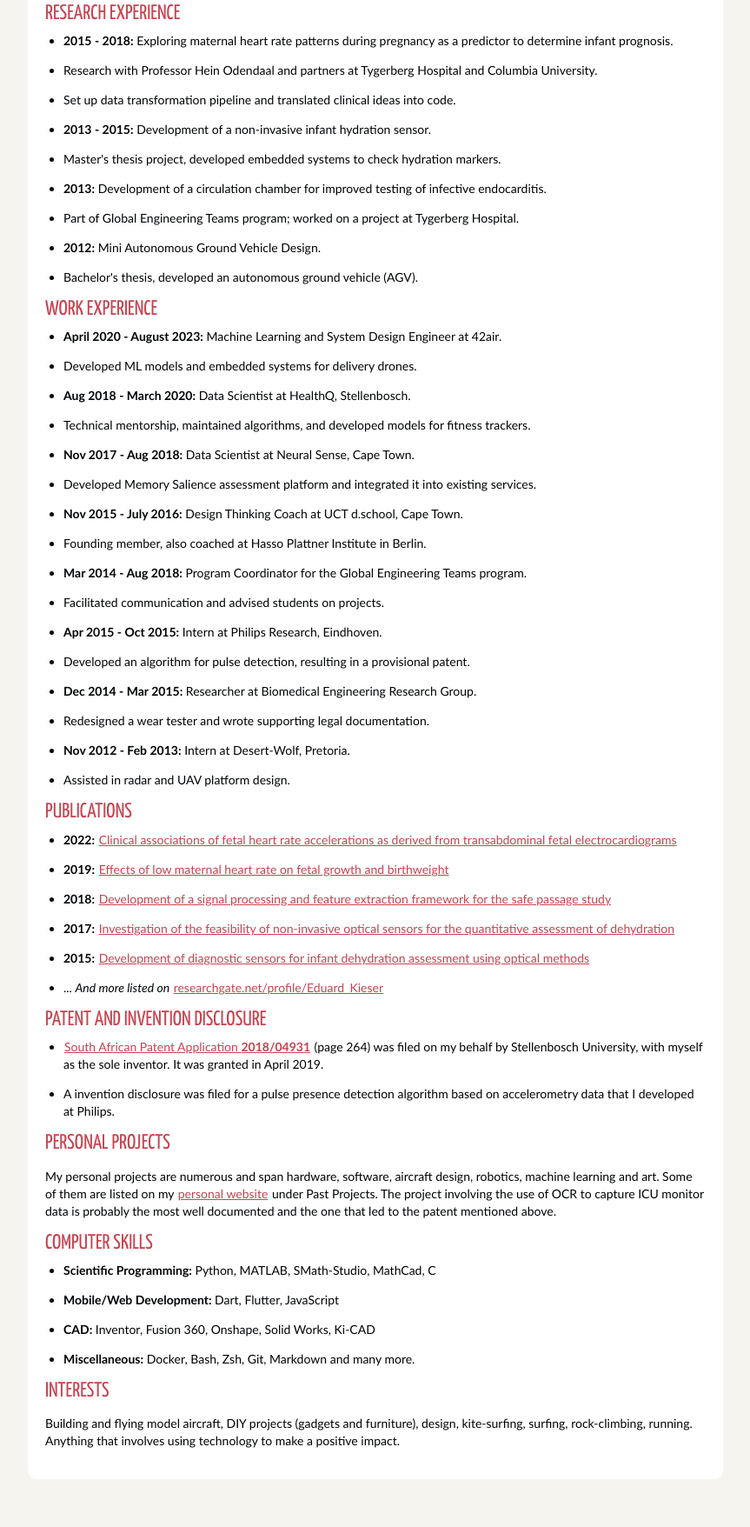
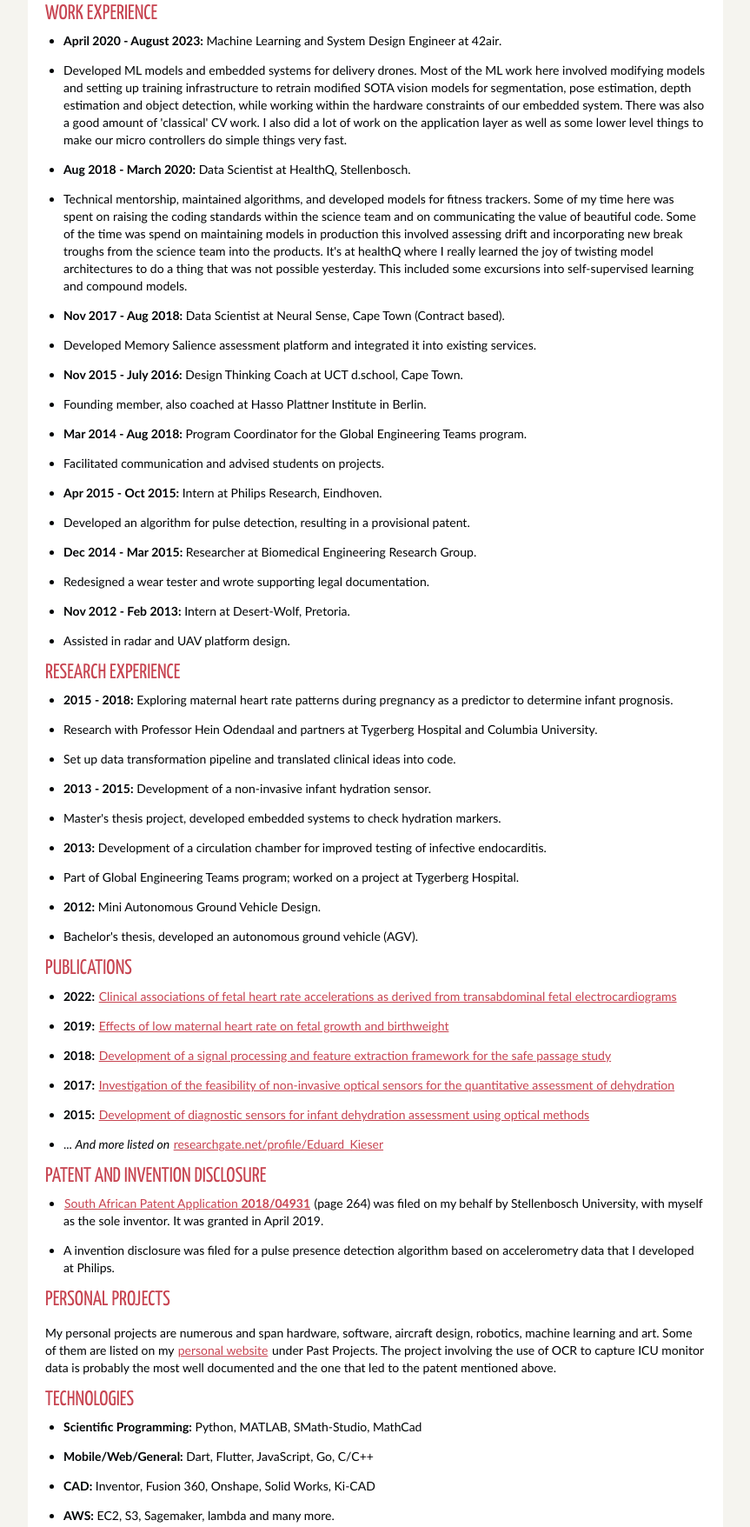
Before and after one commit to eduardkieser/eduardkieser.github.io, a plain HTML site: page category/resume.html in a window 1280 px wide. Shown: the part 784-2540 px from the top of the page at 87% size, without its empty margins (208-1071 px from the left). Drawn offline with Linux system fonts and the light colour scheme; a web font is replaced by a local one.

Commit message:
auto commit

```diff
--- a/category/resume.html
+++ b/category/resume.html
@@ -47,11 +47,30 @@
 <li><strong>Licenses:</strong> Driver’s (B), RPAS (Fixed Wing and Multi-Rotor Drone Pilot License)</li>
 </ul>
 <h2>PROFILE</h2>
-<p>I am a competent and motivated Researcher, Engineer, Data Scientist, and Design Thinker. I enjoy working in a team and learn quickly.</p>
+<p>I am a competent and motivated Engineer, Data Scientist, and Design Thinker. I have over 8 years of experience in applying technology to solve complex problems in healthcare, automation, and aviation. I enjoy working in a team and I learn quickly.  </p>
 <h2>EDUCATION</h2>
 <ul>
 <li><strong>2013 - 2015:</strong> Master of Engineering (MEng, Mechatronics), Stellenbosch University, South Africa. (Cum-Laude)</li>
 <li><strong>2009 - 2012:</strong> Bachelor of Engineering (BEng, Mechatronics), Stellenbosch University, South Africa.</li>
+</ul>
+<h2>WORK EXPERIENCE</h2>
+<ul>
+<li><strong>April 2020 - August 2023:</strong> Machine Learning and System Design Engineer at 42air.</li>
+<li>Developed ML models and embedded systems for delivery drones. Most of the ML work here involved modifying models and setting up training infrastructure to retrain modified SOTA vision models for segmentation, pose estimation, depth estimation and object detection, while working within the hardware constraints of our embedded system. There was also a good amount of 'classical' CV work. I also did a lot of work on the application layer as well as some lower level things to make our micro controllers do simple things very fast.</li>
+<li><strong>Aug 2018 - March 2020:</strong> Data Scientist at HealthQ, Stellenbosch.</li>
+<li>Technical mentorship, maintained algorithms, and developed models for fitness trackers. Some of my time here was spent on raising the coding standards within the science team and on communicating the value of beautiful code. Some of the time was spend on maintaining models in production this involved assessing drift and incorporating new break troughs from the science team into the products. It's at healthQ where I really learned the joy of twisting model architectures to do a thing that was not possible yesterday. This included some excursions into self-supervised learning and compound models.</li>
+<li><strong>Nov 2017 - Aug 2018:</strong> Data Scientist at Neural Sense, Cape Town (Contract based).</li>
+<li>Developed Memory Salience assessment platform and integrated it into existing services.</li>
+<li><strong>Nov 2015 - July 2016:</strong> Design Thinking Coach at UCT d.school, Cape Town.</li>
+<li>Founding member, also coached at Hasso Plattner Institute in Berlin.</li>
+<li><strong>Mar 2014 - Aug 2018:</strong> Program Coordinator for the Global Engineering Teams program.</li>
+<li>Facilitated communication and advised students on projects.</li>
+<li><strong>Apr 2015 - Oct 2015:</strong> Intern at Philips Research, Eindhoven.</li>
+<li>Developed an algorithm for pulse detection, resulting in a provisional patent.</li>
+<li><strong>Dec 2014 - Mar 2015:</strong> Researcher at Biomedical Engineering Research Group.</li>
+<li>Redesigned a wear tester and wrote supporting legal documentation.</li>
+<li><strong>Nov 2012 - Feb 2013:</strong> Intern at Desert-Wolf, Pretoria.</li>
+<li>Assisted in radar and UAV platform design.</li>
 </ul>
 <h2>RESEARCH EXPERIENCE</h2>
 <ul>
@@ -64,25 +83,6 @@
 <li>Part of Global Engineering Teams program; worked on a project at Tygerberg Hospital.</li>
 <li><strong>2012:</strong> Mini Autonomous Ground Vehicle Design.</li>
 <li>Bachelor's thesis, developed an autonomous ground vehicle (AGV).</li>
-</ul>
-<h2>WORK EXPERIENCE</h2>
-<ul>
-<li><strong>April 2020 - August 2023:</strong> Machine Learning and System Design Engineer at 42air.</li>
-<li>Developed ML models and embedded systems for delivery drones.</li>
-<li><strong>Aug 2018 - March 2020:</strong> Data Scientist at HealthQ, Stellenbosch.</li>
-<li>Technical mentorship, maintained algorithms, and developed models for fitness trackers.</li>
-<li><strong>Nov 2017 - Aug 2018:</strong> Data Scientist at Neural Sense, Cape Town.</li>
-<li>Developed Memory Salience assessment platform and integrated it into existing services.</li>
-<li><strong>Nov 2015 - July 2016:</strong> Design Thinking Coach at UCT d.school, Cape Town.</li>
-<li>Founding member, also coached at Hasso Plattner Institute in Berlin.</li>
-<li><strong>Mar 2014 - Aug 2018:</strong> Program Coordinator for the Global Engineering Teams program.</li>
-<li>Facilitated communication and advised students on projects.</li>
-<li><strong>Apr 2015 - Oct 2015:</strong> Intern at Philips Research, Eindhoven.</li>
-<li>Developed an algorithm for pulse detection, resulting in a provisional patent.</li>
-<li><strong>Dec 2014 - Mar 2015:</strong> Researcher at Biomedical Engineering Research Group.</li>
-<li>Redesigned a wear tester and wrote supporting legal documentation.</li>
-<li><strong>Nov 2012 - Feb 2013:</strong> Intern at Desert-Wolf, Pretoria.</li>
-<li>Assisted in radar and UAV platform design.</li>
 </ul>
 <h2>PUBLICATIONS</h2>
 <ul>
@@ -100,11 +100,12 @@
 </ul>
 <h2>PERSONAL PROJECTS</h2>
 <p>My personal projects are numerous and span hardware, software, aircraft design, robotics, machine learning and art. Some of them are listed on my  <a href="http://eduardkieser.github.io">personal website</a> under Past Projects. The project involving the use of OCR to capture ICU monitor data is probably the most well documented and the one that led to the patent mentioned above.</p>
-<h2>COMPUTER SKILLS</h2>
+<h2>TECHNOLOGIES</h2>
 <ul>
-<li><strong>Scientific Programming:</strong> Python, MATLAB, SMath-Studio, MathCad, C</li>
-<li><strong>Mobile/Web Development:</strong> Dart, Flutter, JavaScript</li>
+<li><strong>Scientific Programming:</strong> Python, MATLAB, SMath-Studio, MathCad</li>
+<li><strong>Mobile/Web/General:</strong> Dart, Flutter, JavaScript, Go, C/C++</li>
 <li><strong>CAD:</strong> Inventor, Fusion 360, Onshape, Solid Works, Ki-CAD</li>
+<li><strong>AWS:</strong> EC2, S3, Sagemaker, lambda and many more.</li>
 <li><strong>Miscellaneous:</strong> Docker, Bash, Zsh, Git, Markdown and many more.</li>
 </ul>
 <h2>INTERESTS</h2>
```
Also changed, not shown: resume.html (+24 -23 lines), tag/resume.html (+24 -23 lines).
